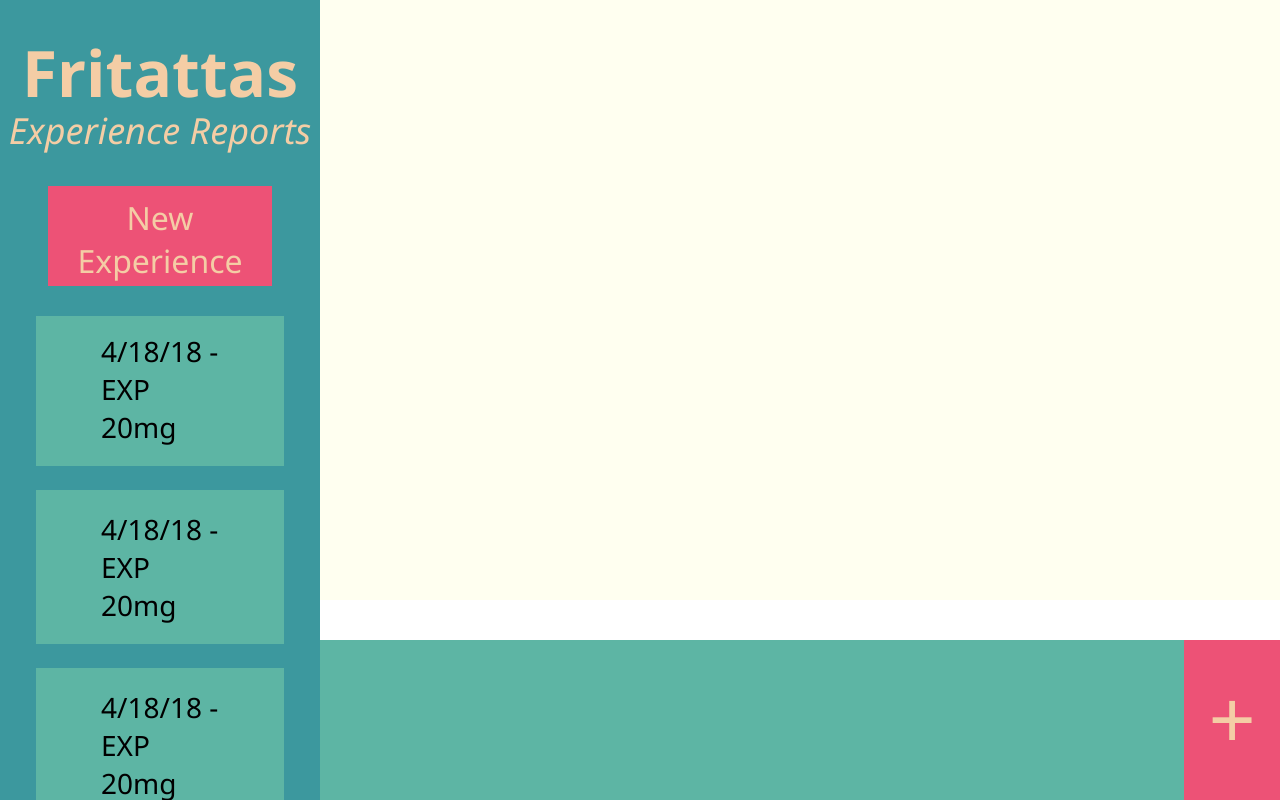
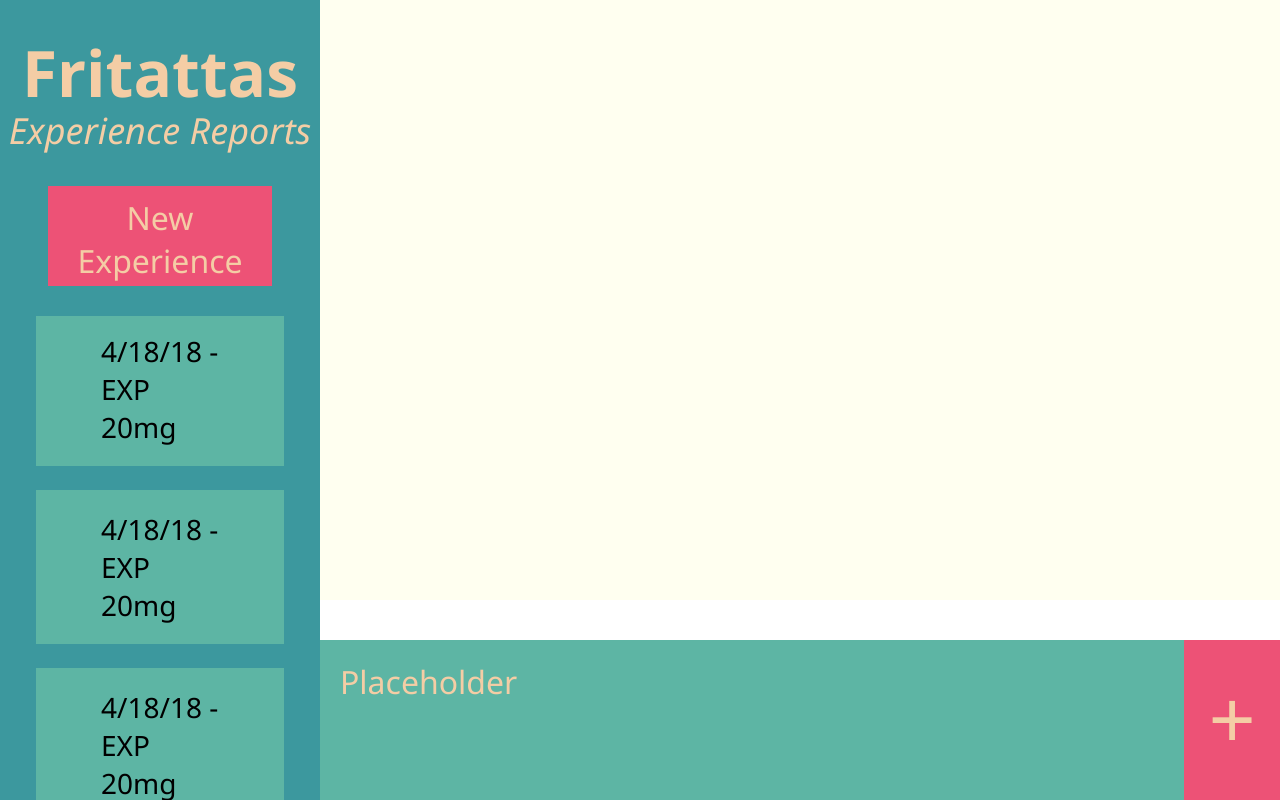
Before and after one commit to Liquix/flask-alice, a Flask app: page /database in a window 1280 px wide. Run offline with Flask 2, Linux system fonts and the light colour scheme; some libraries are stand-ins or nearby versions.

Commit message:
Began working on the textbox

```diff
--- a/app/static/mockup.css
+++ b/app/static/mockup.css
@@ -140,6 +140,17 @@ html, body {
   top: 3px;
 }
 
+#inputContainer #textInputBox {
+  background-color: inherit;
+  font-family: "Segoe UI";
+  font-size: 32px;
+  color: #F4CDA5;
+  height: 100%;
+  width: 90%;
+  border-style: none;
+  padding: 20px;
+}
+
 p {
   font-family: monospace;
 }
--- a/app/templates/mockup.html
+++ b/app/templates/mockup.html
@@ -38,6 +38,7 @@
     </div> <!-- /sidebarContainer -->
 
     <div id="inputContainer">
+      <textarea rows = "5" cols = "50" id = "textInputBox">Placeholder</textarea>
       <button id="addLineButton">+</button>
     </div> <!-- /inputContainer -->
 
```
